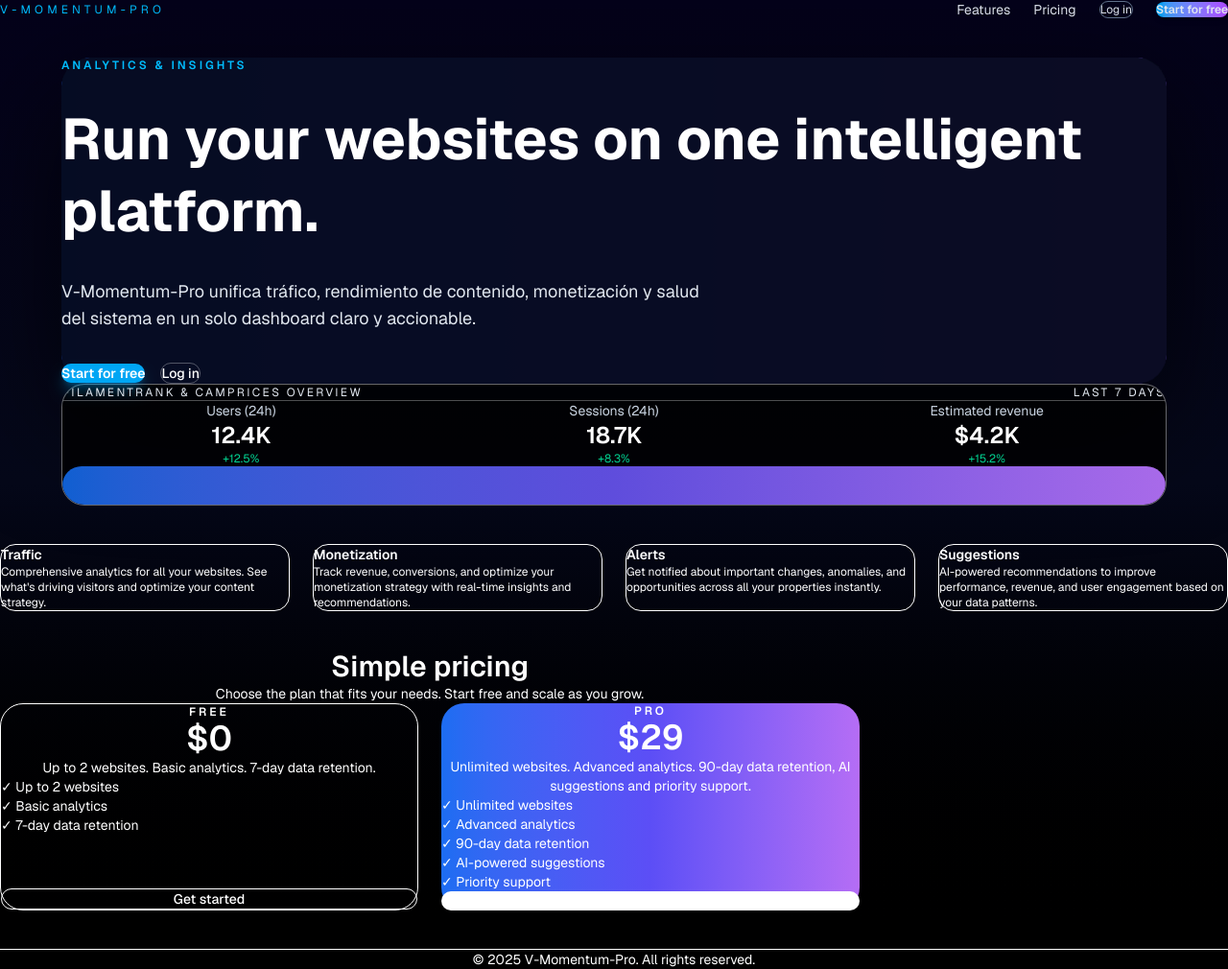
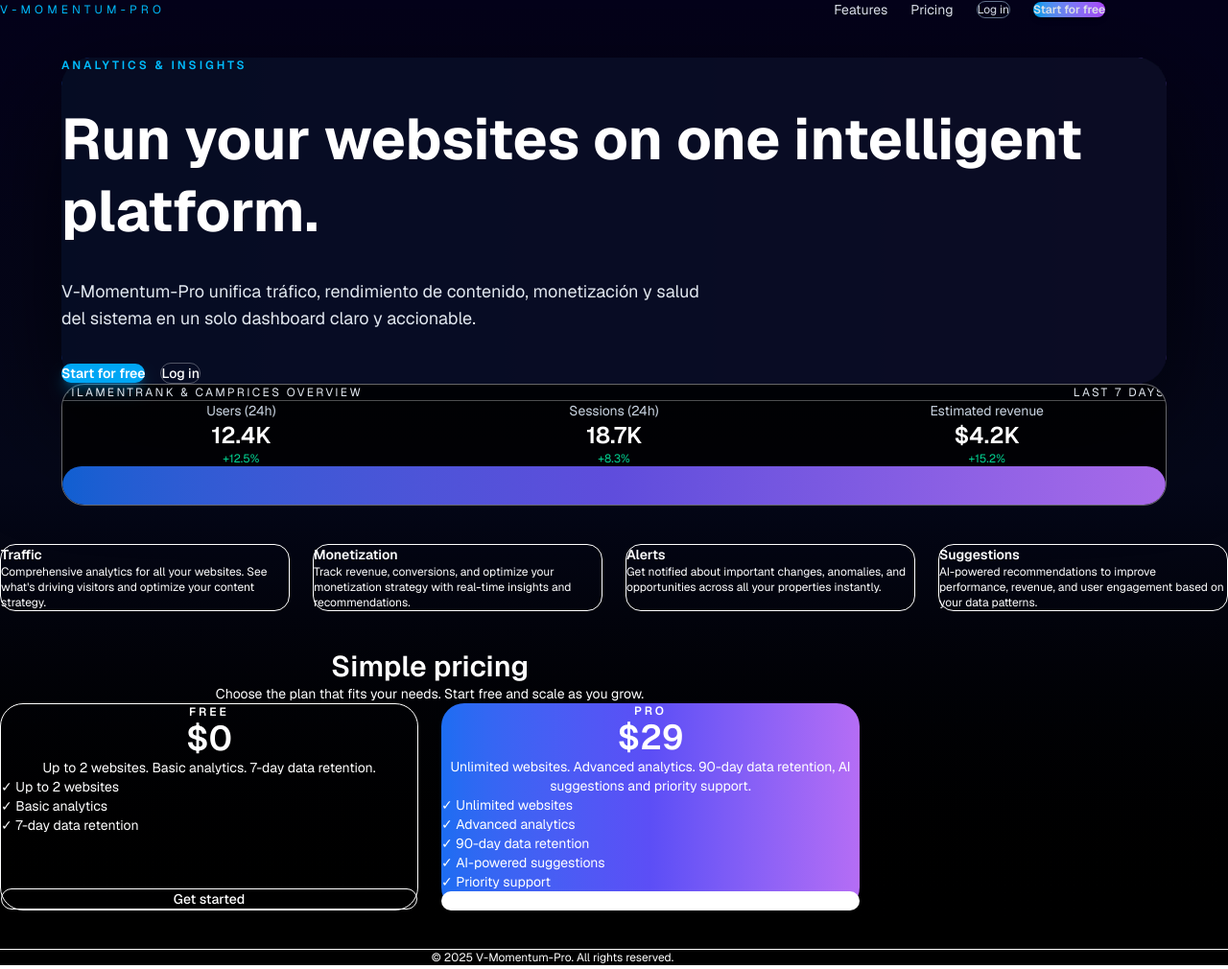
Before and after one commit to gemamaxgroup-ai/v-momentum-pro, a Next.js app: page / in a window 1280 px wide. Shown: the whole page at 96% size. Built offline with nearby package versions, Linux system fonts and the light colour scheme.

Commit message:
style: align header logo/nav and footer with main centered layout

```diff
--- a/components/landing/LandingPage.tsx
+++ b/components/landing/LandingPage.tsx
@@ -7,7 +7,8 @@
     <div className="w-full text-white">
       <div className="w-full px-6 pt-28 pb-28 flex flex-col gap-10">
         {/* NAV SUPERIOR */}
-        <header className="flex items-center justify-between gap-4">
+        <header className="w-full">
+          <div className="w-full max-w-6xl mx-auto px-6 flex items-center justify-between gap-6">
             <Link href="/" className="text-xs tracking-[0.35em] text-sky-400 uppercase hover:text-sky-300 transition-colors">
               V-MOMENTUM-PRO
             </Link>
@@ -25,6 +26,7 @@
                 Start for free
               </Link>
             </nav>
+          </div>
         </header>
 
         {/* BLOQUE 1 Y 2 – HERO + TARJETA DE MÉTRICAS */}
@@ -207,10 +209,12 @@
         </section>
 
         {/* Footer */}
-        <footer className="pt-8 border-t border-vm-border/50">
-          <p className="text-center text-vm-textMuted text-sm">
+        <footer className="w-full border-t border-vm-border/40 mt-16">
+          <div className="w-full max-w-6xl mx-auto px-6 py-6">
+            <p className="text-center text-xs text-vm-textMuted">
               © 2025 V-Momentum-Pro. All rights reserved.
             </p>
+          </div>
         </footer>
       </div>
     </div>
```
Lines whose indentation alone changed are shown as unchanged.
